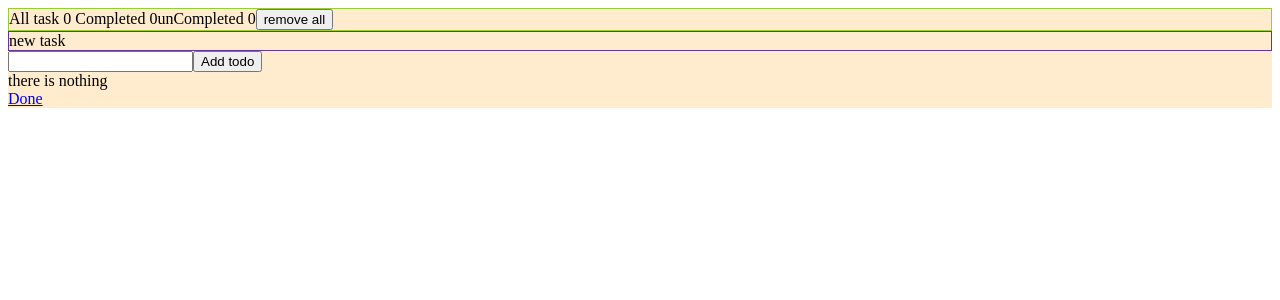
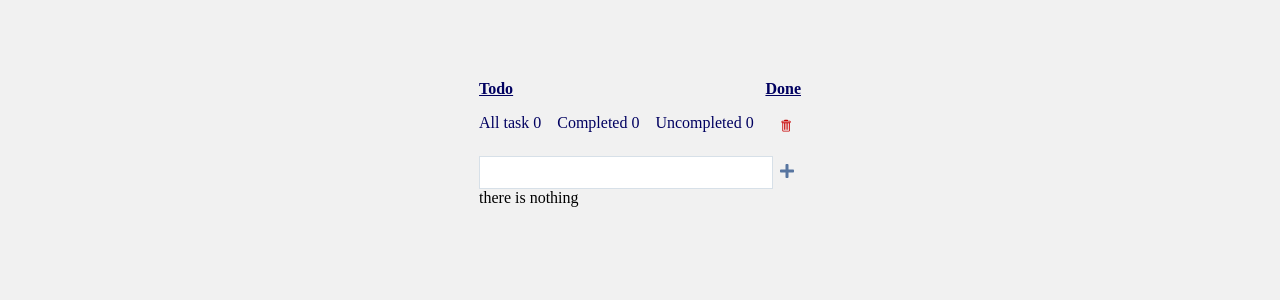
Before and after one commit to takrami/todo-app, a React (Create React App) app: page / in a window 1280 px wide. Shown: the top 300 px of the page. Built offline with nearby package versions, Linux system fonts and the light colour scheme.

Commit message:
add style

```diff
--- a/package.json
+++ b/package.json
@@ -15,6 +15,7 @@
     "moment": "^2.29.1",
     "react": "^17.0.2",
     "react-dom": "^17.0.2",
+    "react-icons": "^4.2.0",
     "react-router-dom": "^5.2.0",
     "react-scripts": "4.0.3",
     "redux-persist": "^6.0.0",
--- /dev/null
+++ b/src/assets/css/general.css
@@ -0,0 +1,22 @@
+body {
+  margin: 0;
+  padding: 64px 0;
+  background-color: #f1f1f1;
+}
+
+ul,
+li {
+  list-style: none;
+  padding: 0;
+  margin: 0;
+}
+
+input,
+p {
+  margin: 0;
+}
+
+button {
+  border: none;
+  background: none;
+}
--- a/src/components/AddTask/index.tsx
+++ b/src/components/AddTask/index.tsx
@@ -1,11 +1,12 @@
 import React, { useState } from "react";
 import { useDispatch } from "react-redux";
 import { v4 as uuidv4 } from "uuid";
+import { FaPlus } from "react-icons/fa";
 
 import { Task } from "../../types";
 import tasks from "../../redux/tasksSlice";
 
-import { NewTask } from "./style";
+import { AddTaskForm, AddTaskInput, AddTaskButton } from "./style";
 
 const AddTask: React.FunctionComponent = () => {
   const [value, setValue] = useState<string>("");
@@ -34,17 +35,18 @@ const AddTask: React.FunctionComponent = () => {
 
   return (
     <>
-      <NewTask>new task</NewTask>
-      <form onSubmit={onFormSubmit}>
-        <input
+      <AddTaskForm onSubmit={onFormSubmit}>
+        <AddTaskInput
           type="text"
           value={value}
           onChange={(e: React.ChangeEvent<HTMLInputElement>) =>
             setValue(e.target.value)
           }
         />
-        <button type="submit">Add todo</button>
-      </form>
+        <AddTaskButton type="submit">
+          <FaPlus />
+        </AddTaskButton>
+      </AddTaskForm>
     </>
   );
 };
--- a/src/components/AddTask/style.ts
+++ b/src/components/AddTask/style.ts
@@ -1,7 +1,19 @@
 import styled from "styled-components";
 
-const NewTask = styled.div`
-  border: 1px solid rebeccapurple;
+const AddTaskForm = styled.form`
+  display: grid;
+  grid-template-columns: 1fr auto;
 `;
 
-export { NewTask };
+const AddTaskInput = styled.input`
+  border: 1px solid #d7e0e8;
+  /* border-radius: 5px; */
+  padding: 8px;
+`;
+
+const AddTaskButton = styled.button`
+  color: #5775a0;
+  font-size: 1em;
+`;
+
+export { AddTaskForm, AddTaskInput, AddTaskButton };
--- a/src/components/Header/index.tsx
+++ b/src/components/Header/index.tsx
@@ -1,10 +1,18 @@
 import React from "react";
 import { useSelector, useDispatch } from "react-redux";
+
+import { GoTrashcan } from "react-icons/go";
 
 import { Task, TaskStore } from "../../types";
 import tasks from "../../redux/tasksSlice";
 
-import { HeaderContainer } from "./style";
+import {
+  HeaderContainer,
+  HeaderItems,
+  RemoveButton,
+  NavContainer,
+  NavLink,
+} from "./style";
 
 const Header: React.FunctionComponent = () => {
   const items = useSelector((store: TaskStore) => store.tasks);
@@ -23,13 +31,22 @@ const Header: React.FunctionComponent = () => {
   };
 
   return (
-    <HeaderContainer>
-      All task {numberOfTasks} Completed {getNumberOfCompletedTasks(items)}
-      unCompleted {getNumberOfUnCompletedTasks(items)}
-      <button onClick={() => dispatch(tasks.actions.removeAllTask())}>
-        remove all
-      </button>
-    </HeaderContainer>
+    <>
+      <NavContainer>
+        <NavLink to="/">Todo</NavLink>
+        <NavLink to="/completed-tasks">Done</NavLink>
+      </NavContainer>
+      <HeaderContainer>
+        <HeaderItems>All task {numberOfTasks}</HeaderItems>
+        <HeaderItems>Completed {getNumberOfCompletedTasks(items)}</HeaderItems>
+        <HeaderItems>
+          Uncompleted {getNumberOfUnCompletedTasks(items)}
+        </HeaderItems>
+        <RemoveButton onClick={() => dispatch(tasks.actions.removeAllTask())}>
+          <GoTrashcan />
+        </RemoveButton>
+      </HeaderContainer>
+    </>
   );
 };
 
--- a/src/components/Header/style.ts
+++ b/src/components/Header/style.ts
@@ -1,7 +1,31 @@
 import styled from "styled-components";
+import { Link } from "react-router-dom";
+
+const NavLink = styled(Link)`
+  font-weight: bold;
+  color: #000060;
+`;
+
+const NavContainer = styled.nav`
+  display: flex;
+  justify-content: space-between;
+`;
 
 const HeaderContainer = styled.header`
-  border: 1px solid yellowgreen;
+  padding: 16px 0;
+  display: flex;
+  gap: 16px;
 `;
 
-export { HeaderContainer };
+const HeaderItems = styled.span`
+  color: #000060;
+`;
+
+const RemoveButton = styled.button`
+  border: 1px solid #f1f1f1;
+  color: #c80000;
+  border-radius: 5px;
+  padding: 4px 8px;
+`;
+
+export { NavLink, NavContainer, HeaderContainer, HeaderItems, RemoveButton };
--- a/src/components/Main/index.tsx
+++ b/src/components/Main/index.tsx
@@ -1,5 +1,4 @@
 import React from "react";
-import { Link } from "react-router-dom";
 
 import AddTask from "../AddTask";
 import Header from "../Header";
@@ -13,7 +12,6 @@ const Main: React.FunctionComponent = () => {
       <Header />
       <AddTask />
       <TasksList />
-      <Link to="/completed-tasks">Done</Link>
     </MainContainer>
   );
 };
--- a/src/components/Main/style.ts
+++ b/src/components/Main/style.ts
@@ -1,7 +1,13 @@
 import styled from "styled-components";
 
 const MainContainer = styled.main`
-  background-color: blanchedalmond;
+  max-width: 600px;
+  margin: 0 auto;
+  display: grid;
+  justify-content: center;
+  /* background-color: #fff; */
+  border-radius: 5px;
+  padding: 16px;
 `;
 
 export { MainContainer };
--- a/src/components/TasksList/index.tsx
+++ b/src/components/TasksList/index.tsx
@@ -1,9 +1,18 @@
 import React from "react";
 import { useSelector, useDispatch } from "react-redux";
 import moment from "moment";
+import { GoX } from "react-icons/go";
 
 import tasks from "../../redux/tasksSlice";
 import { Task, TaskStore } from "../../types";
+import {
+  TaskList,
+  TaskItem,
+  TextContainer,
+  Text,
+  RemoveButton,
+  Time,
+} from "./style";
 
 const TasksList: React.FunctionComponent = () => {
   const items: Task[] = useSelector((store: TaskStore) => store.tasks);
@@ -15,23 +24,27 @@ const TasksList: React.FunctionComponent = () => {
   }
 
   return (
-    <div>
+    <TaskList>
       {items.map((task: Task) => (
-        <div key={task.id} className="task-item">
-          <p>{task.description}</p>
-          <input
-            type="checkbox"
-            checked={task.isCompleted}
-            onChange={() => dispatch(tasks.actions.toggleComplete(task.id))}
-          />
+        <TaskItem key={task.id} className="task-item">
+          <TextContainer>
+            <input
+              type="checkbox"
+              checked={task.isCompleted}
+              onChange={() => dispatch(tasks.actions.toggleComplete(task.id))}
+            />
+            <Text>{task.description}</Text>
 
-          {moment(task.createdAt).fromNow()}
-          <button onClick={() => dispatch(tasks.actions.removeTask(task.id))}>
-            remove
-          </button>
-        </div>
+            <RemoveButton
+              onClick={() => dispatch(tasks.actions.removeTask(task.id))}
+            >
+              <GoX />
+            </RemoveButton>
+          </TextContainer>
+          <Time>{moment(task.createdAt).fromNow()}</Time>
+        </TaskItem>
       ))}
-    </div>
+    </TaskList>
   );
 };
 
--- /dev/null
+++ b/src/components/TasksList/style.ts
@@ -0,0 +1,41 @@
+import styled from "styled-components";
+
+const TaskList = styled.ul`
+  margin-top: 32px;
+`;
+
+const TaskItem = styled.li`
+  display: grid;
+  border: 1px solid #d7e0e8;
+  margin-bottom: 16px;
+  background-color: #fff;
+  border-radius: 5px;
+  padding: 8px;
+  gap: 8px;
+  button {
+    margin-left: auto;
+  }
+`;
+
+const TextContainer = styled.div`
+  display: flex;
+`;
+
+const Text = styled.p`
+  padding-left: 8px;
+`;
+
+const RemoveButton = styled.button`
+  border: none;
+  background: none;
+  font-weight: bold;
+  color: #c80000;
+`;
+
+const Time = styled.time`
+  text-align: right;
+  font-size: 0.8em;
+  color: #333;
+`;
+
+export { TaskList, TaskItem, TextContainer, Text, RemoveButton, Time };
--- a/src/index.tsx
+++ b/src/index.tsx
@@ -4,6 +4,8 @@ import { BrowserRouter } from "react-router-dom";
 
 import App from "./App";
 import reportWebVitals from "./reportWebVitals";
+
+import "../src/assets/css/general.css";
 
 ReactDOM.render(
   <React.StrictMode>
--- a/src/pages/CompletedTask/index.tsx
+++ b/src/pages/CompletedTask/index.tsx
@@ -1,8 +1,24 @@
 import React from "react";
 import { useSelector, useDispatch } from "react-redux";
+import { Link } from "react-router-dom";
+import { GoX } from "react-icons/go";
 
 import tasks from "../../redux/tasksSlice";
 import { Task, TaskStore } from "../../types";
+
+import {
+  TaskItem,
+  TaskList,
+  TextContainer,
+  Text,
+  RemoveButton,
+} from "../../components/TasksList/style";
+import { MainContainer } from "../../components/Main/style";
+import {
+  HeaderItems,
+  NavContainer,
+  NavLink,
+} from "../../components/Header/style";
 
 const CompletedTask: React.FunctionComponent = () => {
   const items: Task[] = useSelector((store: TaskStore) => store.tasks);
@@ -16,24 +32,36 @@ const CompletedTask: React.FunctionComponent = () => {
   }
 
   return (
-    <>
+    <MainContainer>
+      <NavContainer>
+        <HeaderItems>Completed Tasks</HeaderItems>
+        <NavLink to="/">Todo</NavLink>
+      </NavContainer>
+      <TaskList>
         {completedTasks.map((task: Task) => {
           return (
-          <div key={task.id} className="task-item">
-            <p>{task.description}</p>
+            <TaskItem key={task.id} className="task-item">
+              <TextContainer>
                 <input
                   type="checkbox"
                   checked={task.isCompleted}
-              onChange={() => dispatch(tasks.actions.toggleComplete(task.id))}
+                  onChange={() =>
+                    dispatch(tasks.actions.toggleComplete(task.id))
+                  }
                 />
+                <Text>{task.description}</Text>
 
-            <button onClick={() => dispatch(tasks.actions.removeTask(task.id))}>
-              remove
-            </button>
-          </div>
+                <RemoveButton
+                  onClick={() => dispatch(tasks.actions.removeTask(task.id))}
+                >
+                  <GoX />
+                </RemoveButton>
+              </TextContainer>
+            </TaskItem>
           );
         })}
-    </>
+      </TaskList>
+    </MainContainer>
   );
 };
 
```
Also changed, not shown: 1 other file (tests, documents, lock files or other folders). Lines whose indentation alone changed are shown as unchanged.
